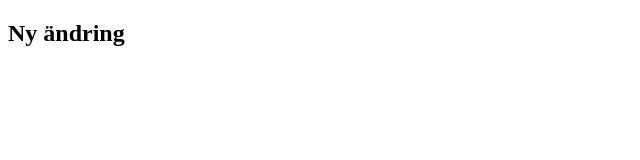
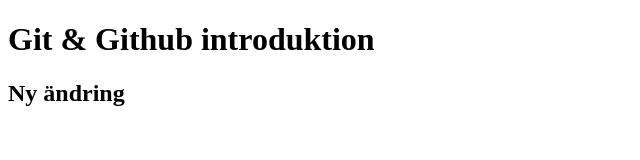
Before and after one commit to AriamGoitom/git--test-fend25, a plain HTML site: page index.html in a window 1280 px wide. Shown: the whole page, without its empty margins (0-640 px from the left). Drawn offline with Linux system fonts and the light colour scheme.

Commit message:
la tillbaka h1:a

```diff
--- a/index.html
+++ b/index.html
@@ -6,7 +6,7 @@
     <title>Document</title>
 </head>
 <body>
-
+    <h1>Git & Github introduktion</h1>
     <h2>Ny ändring</h2>
 </body>
 </html>
```
